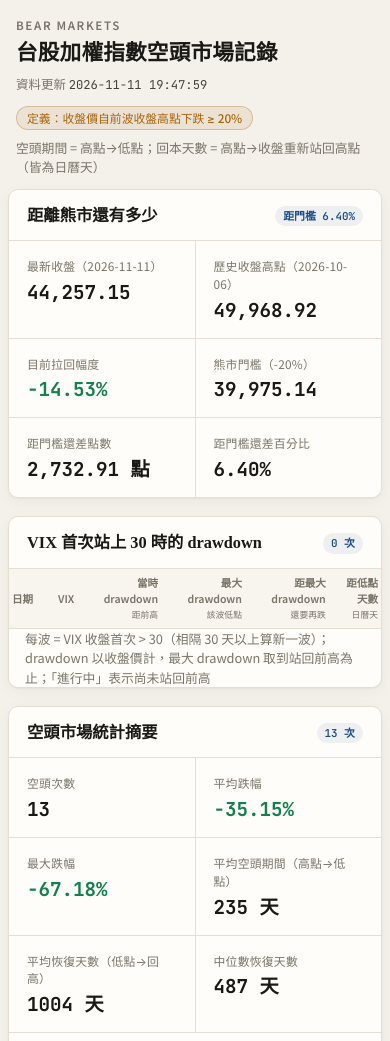
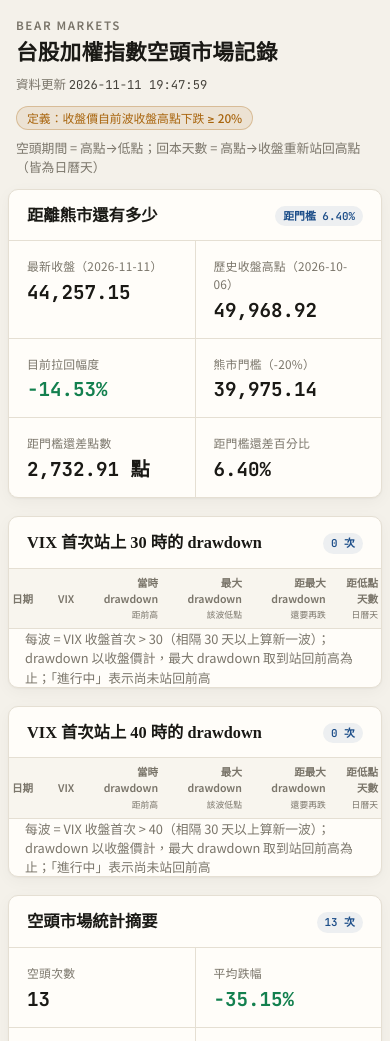
Before and after one commit to ewrpdkhiv/taiex, a website built with Vite: page docs/bear.html in a window 390 px wide. Shown: the part 57-1098 px from the top of the page. Built offline with nearby package versions, Linux system fonts and the light colour scheme.

Commit message:
空頭頁新增 VIX 首次站上 40 時的 drawdown 表
Co-Authored-By: Claude Sonnet 5.5 <noreply@anthropic.com>

```diff
--- a/docs/bear.html
+++ b/docs/bear.html
@@ -283,21 +283,27 @@
           background: var(--surface-2);
         }
         /* VIX 表：手機隱藏次要欄位並縮小間距，六欄擠進畫面不用橫向捲動 */
-        #vix-table .vix-hide-m {
+        #vix-table .vix-hide-m,
+        #vix-table-40 .vix-hide-m {
           display: none;
         }
         #vix-table th,
-        #vix-table td {
+        #vix-table td,
+        #vix-table-40 th,
+        #vix-table-40 td {
           padding: 6px 3px;
           font-size: 0.66rem;
           letter-spacing: 0;
           white-space: normal;
         }
-        #vix-table td {
+        #vix-table td,
+        #vix-table-40 td {
           white-space: nowrap;
         }
         #vix-table th:first-child,
-        #vix-table td:first-child {
+        #vix-table td:first-child,
+        #vix-table-40 th:first-child,
+        #vix-table-40 td:first-child {
           position: static;
         }
         .stat-grid {
@@ -386,6 +392,34 @@
         </div>
       </div>
 
+      <!-- VIX > 40 -->
+      <div class="card">
+        <div class="card-header">
+          <h2>VIX 首次站上 40 時的 drawdown</h2>
+          <span class="badge" id="vix-badge-40">—</span>
+        </div>
+        <div class="table-wrap">
+          <table id="vix-table-40">
+            <thead>
+              <tr>
+                <th class="left">日期</th>
+                <th>VIX</th>
+                <th class="vix-hide-m">加權收盤</th>
+                <th>當時<br />drawdown<br /><small>距前高</small></th>
+                <th>最大<br />drawdown<br /><small>該波低點</small></th>
+                <th>距最大<br />drawdown<br /><small>還要再跌</small></th>
+                <th>距低點<br />天數<br /><small>日曆天</small></th>
+                <th class="left vix-hide-m">低點日期</th>
+              </tr>
+            </thead>
+            <tbody id="vix-tbody-40"></tbody>
+          </table>
+        </div>
+        <div class="page-notes">
+          <span>每波 = VIX 收盤首次 &gt; 40（相隔 30 天以上算新一波）；drawdown 以收盤價計，最大 drawdown 取到站回前高為止；「進行中」表示尚未站回前高</span>
+        </div>
+      </div>
+
       <!-- 統計摘要 -->
       <div class="card">
         <div class="card-header">
--- a/docs/src/bear.ts
+++ b/docs/src/bear.ts
@@ -147,10 +147,10 @@ function renderDistance(d: DistanceToBear | null | undefined) {
   `;
 }
 
-function renderVixSpikes(rows: VixSpike[]) {
-  byId("vix-badge").textContent = rows.length + " 次";
+function renderVixSpikes(rows: VixSpike[], suffix: string) {
+  byId("vix-badge" + suffix).textContent = rows.length + " 次";
   const pct = (v: number) => v.toFixed(2) + "%";
-  byId("vix-tbody").innerHTML = [...rows]
+  byId("vix-tbody" + suffix).innerHTML = [...rows]
     .reverse()
     .map(
       (r) => `<tr>
@@ -647,7 +647,8 @@ function loadBear() {
       renderTable();
       renderSummary(_data);
       renderDistance(data.distance_to_bear);
-      renderVixSpikes(data.vix_spikes || []);
+      renderVixSpikes(data.vix_spikes || [], "");
+      renderVixSpikes(data.vix_spikes_40 || [], "-40");
     })
     .catch((err) => {
       byId("loading").style.display = "none";
--- a/docs/src/types.ts
+++ b/docs/src/types.ts
@@ -259,6 +259,7 @@ export interface VixSpike {
 export interface BearData {
   bears?: Bear[];
   vix_spikes?: VixSpike[];
+  vix_spikes_40?: VixSpike[];
   distance_to_bear?: DistanceToBear | null;
   last_updated?: string;
   error?: string | null;
```
Also changed, not shown: 1 other file.
